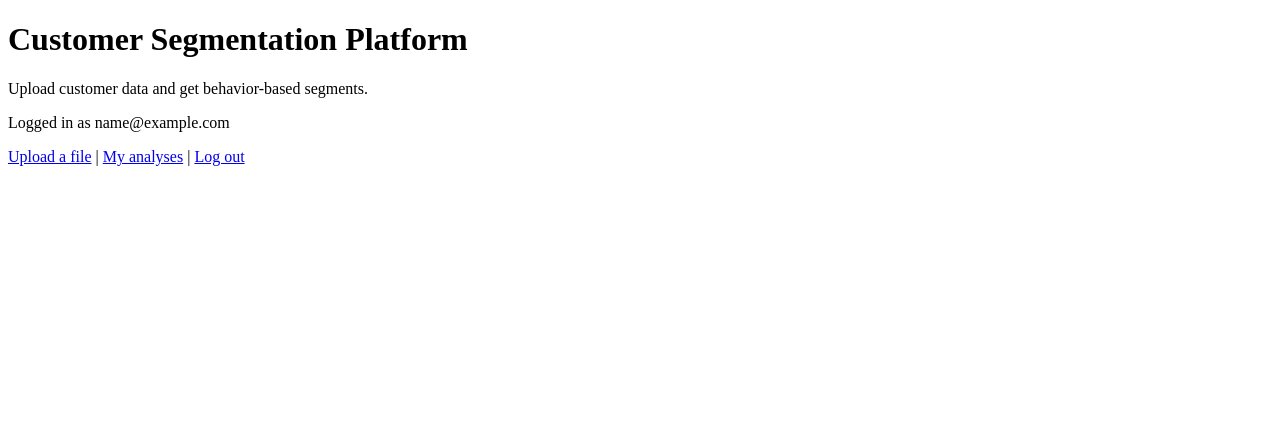
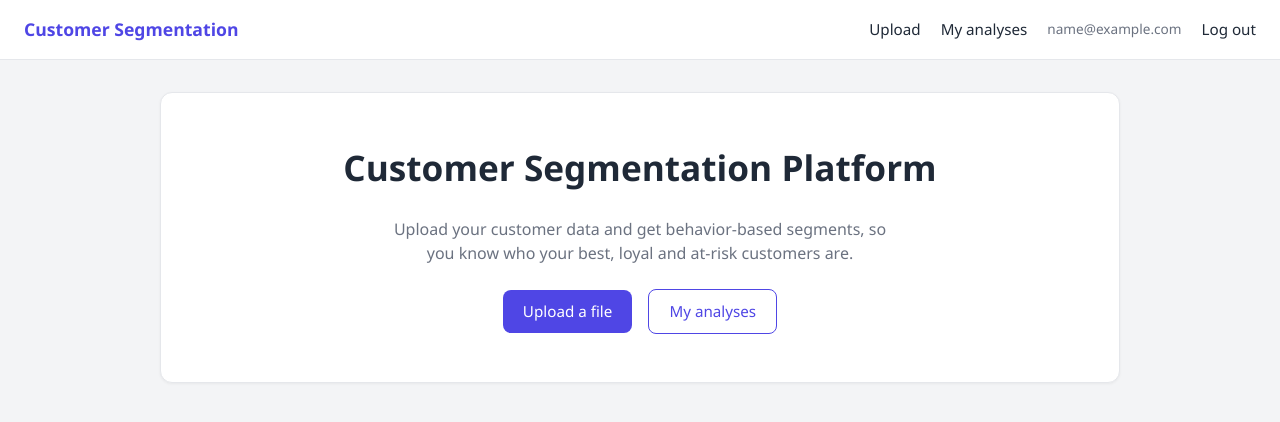
Before and after one commit to sanjay01hub/customer-segmentation-platform, a Flask app: page / in a window 1280 px wide. Shown: the top 422 px of the page. Run offline with Flask 3, Linux system fonts and the light colour scheme; the visitor is signed in with stand-in values (Sample User, id 1).

Commit message:
Add shared layout and styling

```diff
--- /dev/null
+++ b/static/style.css
@@ -0,0 +1,155 @@
+:root {
+    --primary: #4f46e5;
+    --primary-dark: #4338ca;
+    --bg: #f3f4f6;
+    --card: #ffffff;
+    --text: #1f2937;
+    --muted: #6b7280;
+    --border: #e5e7eb;
+}
+
+* { box-sizing: border-box; }
+
+body {
+    margin: 0;
+    font-family: "Segoe UI", system-ui, -apple-system, Arial, sans-serif;
+    background: var(--bg);
+    color: var(--text);
+    line-height: 1.5;
+}
+
+/* Navigation bar */
+.navbar {
+    background: var(--card);
+    border-bottom: 1px solid var(--border);
+    padding: 0 24px;
+    display: flex;
+    align-items: center;
+    justify-content: space-between;
+    height: 60px;
+}
+.navbar .brand {
+    font-weight: 700;
+    font-size: 1.1rem;
+    color: var(--primary);
+    text-decoration: none;
+}
+.navbar .links { display: flex; align-items: center; gap: 20px; }
+.navbar .links a {
+    color: var(--text);
+    text-decoration: none;
+    font-size: 0.95rem;
+}
+.navbar .links a:hover { color: var(--primary); }
+.navbar .user { color: var(--muted); font-size: 0.85rem; }
+
+/* Page layout */
+.container { max-width: 1000px; margin: 32px auto; padding: 0 20px; }
+
+.card {
+    background: var(--card);
+    border: 1px solid var(--border);
+    border-radius: 12px;
+    padding: 28px;
+    margin-bottom: 24px;
+    box-shadow: 0 1px 3px rgba(0, 0, 0, 0.05);
+}
+.card.narrow { max-width: 420px; margin-left: auto; margin-right: auto; }
+
+h1 { margin-top: 0; font-size: 1.8rem; }
+h2 { margin-top: 0; font-size: 1.25rem; }
+.muted { color: var(--muted); }
+
+/* Flash messages */
+.flash {
+    background: #eef2ff;
+    border: 1px solid #c7d2fe;
+    color: #3730a3;
+    padding: 12px 16px;
+    border-radius: 8px;
+    margin-bottom: 16px;
+}
+
+/* Buttons and forms */
+.btn {
+    display: inline-block;
+    background: var(--primary);
+    color: #fff;
+    border: none;
+    padding: 10px 20px;
+    border-radius: 8px;
+    font-size: 0.95rem;
+    cursor: pointer;
+    text-decoration: none;
+}
+.btn:hover { background: var(--primary-dark); }
+.btn.secondary {
+    background: #fff;
+    color: var(--primary);
+    border: 1px solid var(--primary);
+}
+.btn.secondary:hover { background: #eef2ff; }
+
+input[type="email"], input[type="password"] {
+    width: 100%;
+    padding: 10px 12px;
+    border: 1px solid var(--border);
+    border-radius: 8px;
+    font-size: 0.95rem;
+    margin-bottom: 14px;
+}
+input[type="email"]:focus, input[type="password"]:focus {
+    outline: 2px solid #c7d2fe;
+    border-color: var(--primary);
+}
+input[type="file"] {
+    display: block;
+    margin: 16px 0;
+    padding: 24px;
+    width: 100%;
+    border: 2px dashed var(--border);
+    border-radius: 10px;
+    background: #fafafa;
+}
+
+/* Tables */
+.table-wrap { overflow-x: auto; }
+table { width: 100%; border-collapse: collapse; }
+th, td {
+    padding: 12px 14px;
+    text-align: left;
+    border-bottom: 1px solid var(--border);
+}
+th {
+    background: #f9fafb;
+    font-size: 0.8rem;
+    text-transform: uppercase;
+    letter-spacing: 0.04em;
+    color: var(--muted);
+}
+tr:hover td { background: #fafafa; }
+td a { color: var(--primary); text-decoration: none; font-weight: 600; }
+
+/* Stat cards on the results page */
+.stats {
+    display: grid;
+    grid-template-columns: repeat(auto-fit, minmax(180px, 1fr));
+    gap: 16px;
+    margin-bottom: 24px;
+}
+.stat {
+    background: var(--card);
+    border: 1px solid var(--border);
+    border-radius: 12px;
+    padding: 18px;
+}
+.stat .value { font-size: 1.6rem; font-weight: 700; color: var(--primary); }
+.stat .label { color: var(--muted); font-size: 0.85rem; }
+
+.chart-box { max-width: 760px; }
+
+/* Home page */
+.hero { text-align: center; padding: 48px 28px; }
+.hero h1 { font-size: 2.2rem; }
+.hero p { color: var(--muted); max-width: 520px; margin: 12px auto 24px; }
+.hero .btn { margin: 0 6px; }
--- /dev/null
+++ b/templates/base.html
@@ -0,0 +1,36 @@
+<!DOCTYPE html>
+<html lang="en">
+<head>
+    <meta charset="UTF-8">
+    <meta name="viewport" content="width=device-width, initial-scale=1">
+    <title>{% block title %}Customer Segmentation Platform{% endblock %}</title>
+    <link rel="stylesheet" href="{{ url_for('static', filename='style.css') }}">
+    {% block head %}{% endblock %}
+</head>
+<body>
+    <nav class="navbar">
+        <a class="brand" href="{{ url_for('home') }}">Customer Segmentation</a>
+        <div class="links">
+            {% if current_user.is_authenticated %}
+                <a href="{{ url_for('upload') }}">Upload</a>
+                <a href="{{ url_for('history') }}">My analyses</a>
+                <span class="user">{{ current_user.email }}</span>
+                <a href="{{ url_for('logout') }}">Log out</a>
+            {% else %}
+                <a href="{{ url_for('login') }}">Log in</a>
+                <a href="{{ url_for('register') }}">Register</a>
+            {% endif %}
+        </div>
+    </nav>
+
+    <main class="container">
+        {% with messages = get_flashed_messages() %}
+            {% for message in messages %}
+                <div class="flash">{{ message }}</div>
+            {% endfor %}
+        {% endwith %}
+
+        {% block content %}{% endblock %}
+    </main>
+</body>
+</html>
--- a/templates/home.html
+++ b/templates/home.html
@@ -1,20 +1,15 @@
-<!DOCTYPE html>
-<html>
-<head>
-    <title>Customer Segmentation Platform</title>
-</head>
-<body>
+{% extends "base.html" %}
+
+{% block content %}
+<div class="card hero">
     <h1>Customer Segmentation Platform</h1>
-    <p>Upload customer data and get behavior-based segments.</p>
-
+    <p>Upload your customer data and get behavior-based segments, so you know who your best, loyal and at-risk customers are.</p>
     {% if current_user.is_authenticated %}
-        <p>Logged in as {{ current_user.email }}</p>
-        <p><a href="{{ url_for('upload') }}">Upload a file</a> |
-           <a href="{{ url_for('history') }}">My analyses</a> |
-           <a href="{{ url_for('logout') }}">Log out</a></p>
+        <a class="btn" href="{{ url_for('upload') }}">Upload a file</a>
+        <a class="btn secondary" href="{{ url_for('history') }}">My analyses</a>
     {% else %}
-        <p><a href="{{ url_for('login') }}">Log in</a> |
-           <a href="{{ url_for('register') }}">Register</a></p>
+        <a class="btn" href="{{ url_for('register') }}">Get started</a>
+        <a class="btn secondary" href="{{ url_for('login') }}">Log in</a>
     {% endif %}
-</body>
-</html>
+</div>
+{% endblock %}
```
Also changed, not shown: templates/history.html (+11 -24 lines), templates/login.html (+11 -20 lines), templates/register.html (+11 -20 lines), templates/results.html (+35 -23 lines), templates/upload.html (+9 -18 lines).
